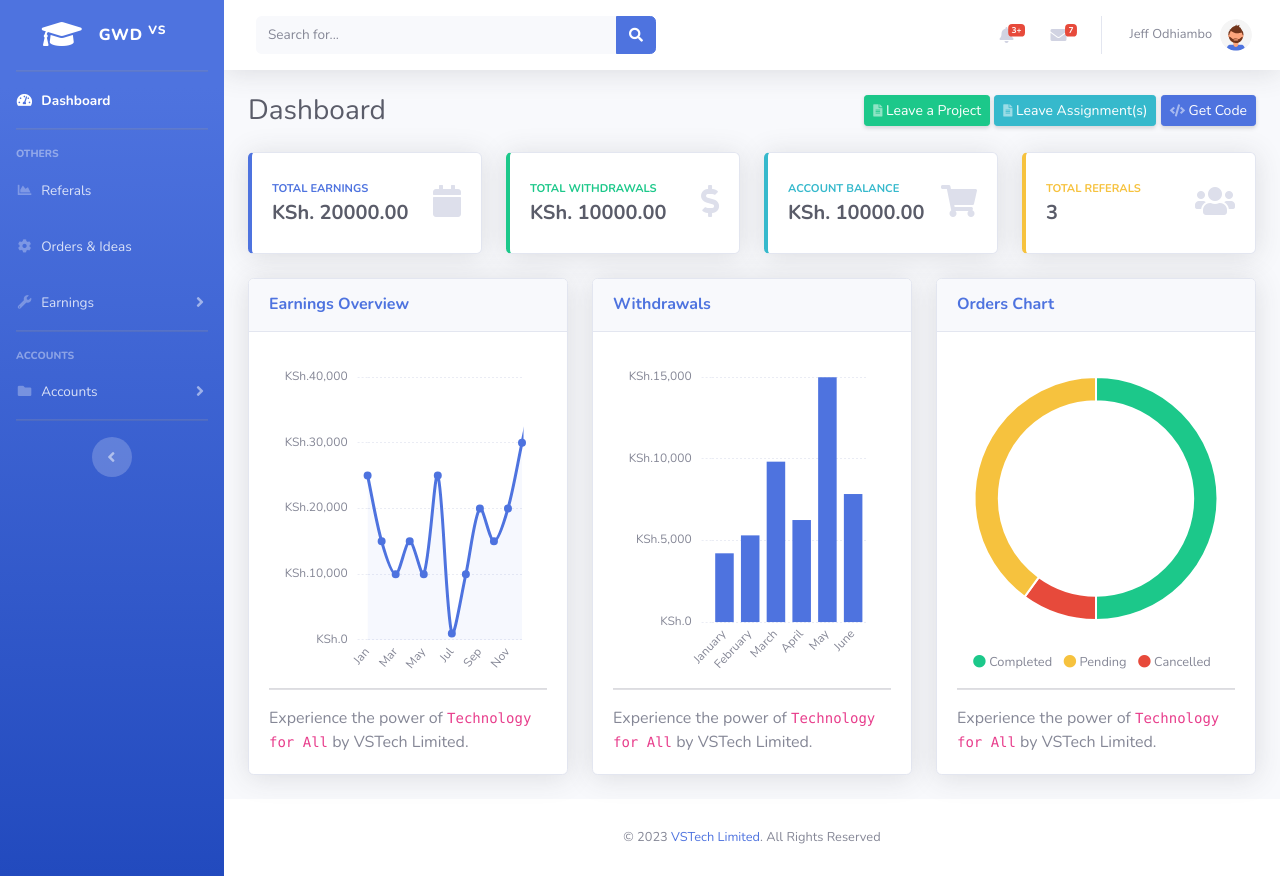
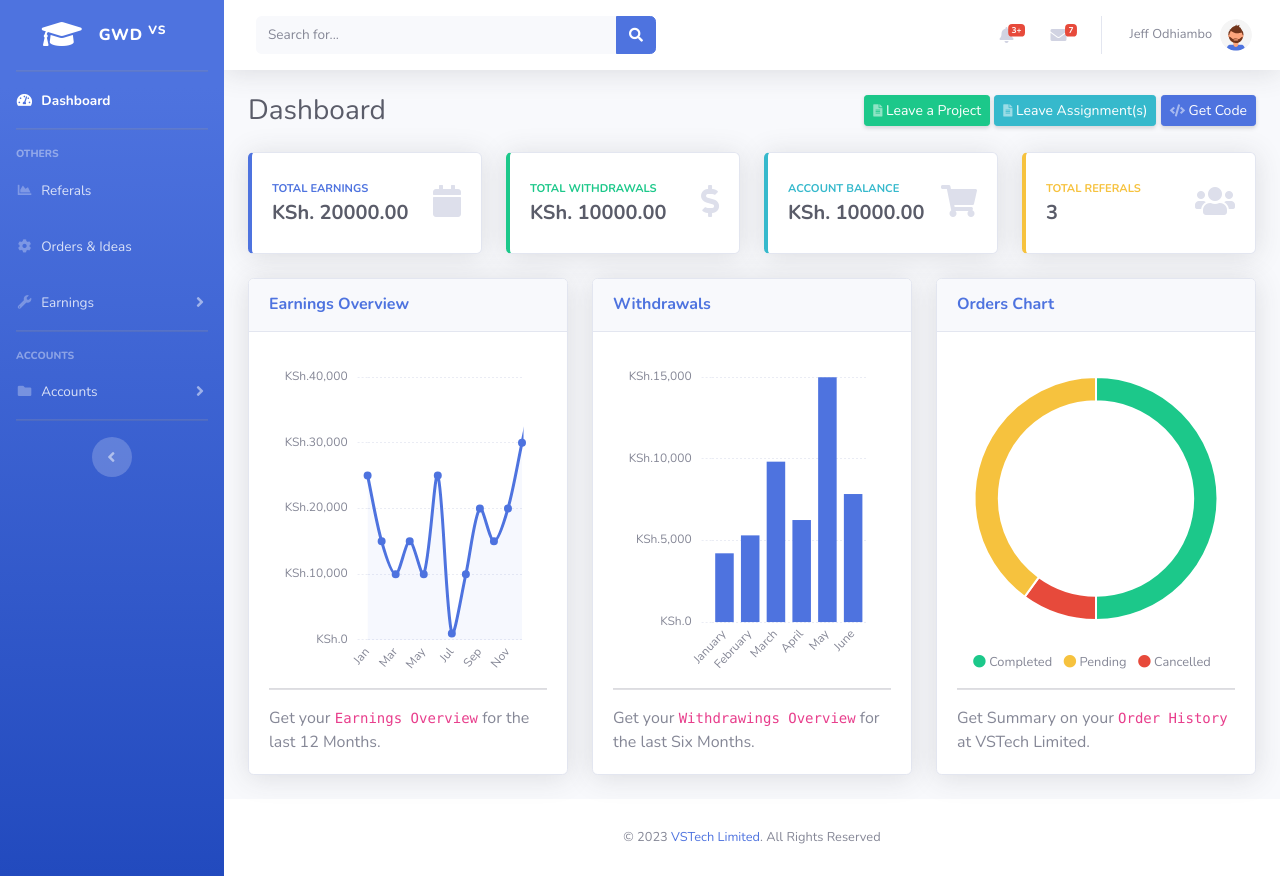
Before and after one commit to smartjef/vs, a Django app: page /gwd/dashboard/ in a window 1280 px wide. Run offline with Django 4.2, Linux system fonts and the light colour scheme; a user stored in the database is signed in; data comes from the database, SQL or seed files in the repository; both versions use the stored data as it was after the commit; parts of the project's set-up code (start-up, migrations or seed data) failed here and were passed over; some libraries are stand-ins or nearby versions.

Commit message:
corrected text on the graphs

```diff
--- a/templates/assignments/dashboard.html
+++ b/templates/assignments/dashboard.html
@@ -34,8 +34,8 @@
                     <canvas id="myAreaChart"></canvas>
                 </div>
                 <hr>
-                Experience the power of
-                <code>Technology for All</code> by VSTech Limited.
+                Get your
+                <code>Earnings Overview</code> for the last 12 Months.
             </div>
         </div>
     </div>
@@ -50,8 +50,8 @@
                     <canvas id="myBarChart" width="399" height="320" style="display: block; width: 399px; height: 320px;" class="chartjs-render-monitor"></canvas>
                 </div>
                 <hr>
-                Experience the power of
-                <code>Technology for All</code> by VSTech Limited.
+                Get your
+                <code>Withdrawings Overview</code> for the last Six Months.
             </div>
         </div>
     </div>
@@ -81,8 +81,8 @@
                     </span>
                 </div>
                 <hr>
-                Experience the power of
-                <code>Technology for All</code> by VSTech Limited.
+                Get Summary on your
+                <code>Order History</code> at VSTech Limited.
             </div>
         </div>
     </div>
--- a/templates/assignments/earnings.html
+++ b/templates/assignments/earnings.html
@@ -70,8 +70,8 @@
                         <canvas id="myAreaChart"></canvas>
                     </div>
                     <hr>
-                    Experience the power of
-                    <code>Technology for All</code> by VSTech Limited.
+                    Get your
+                <code>Earnings Overview</code> for the last 12 Months.
                 </div>
             </div>
         </div>
--- a/templates/assignments/withdrawals.html
+++ b/templates/assignments/withdrawals.html
@@ -79,8 +79,8 @@
                         <canvas id="myBarChart" width="399" height="320" style="display: block; width: 399px; height: 320px;" class="chartjs-render-monitor"></canvas>
                     </div>
                     <hr>
-                    Experience the power of
-                    <code>Technology for All</code> by VSTech Limited.
+                    Get your
+                    <code>Withdrawings Overview</code> for the last Six Months.
                 </div>
             </div>
         </div>
```
Also changed, not shown: db.sqlite3.
